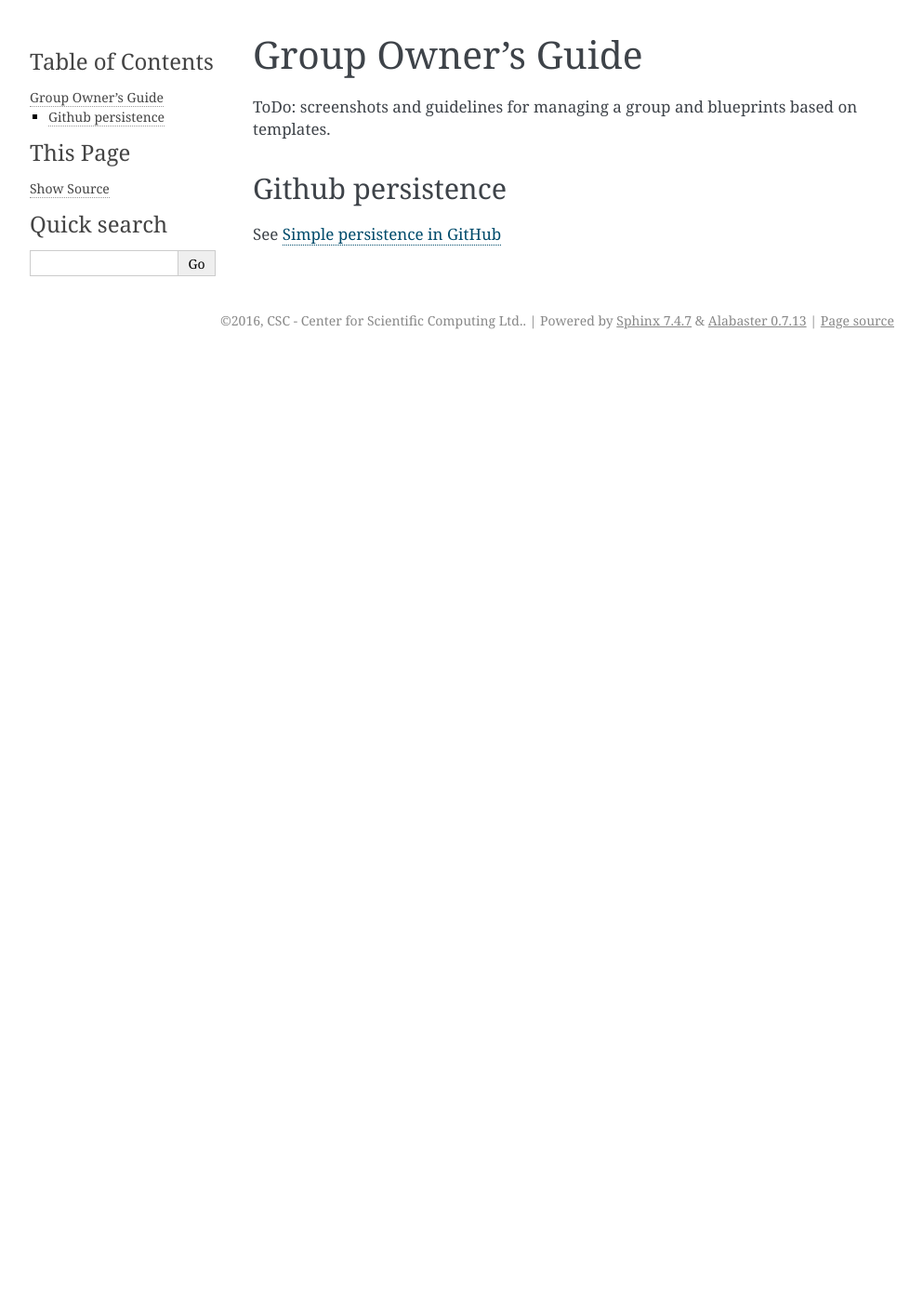
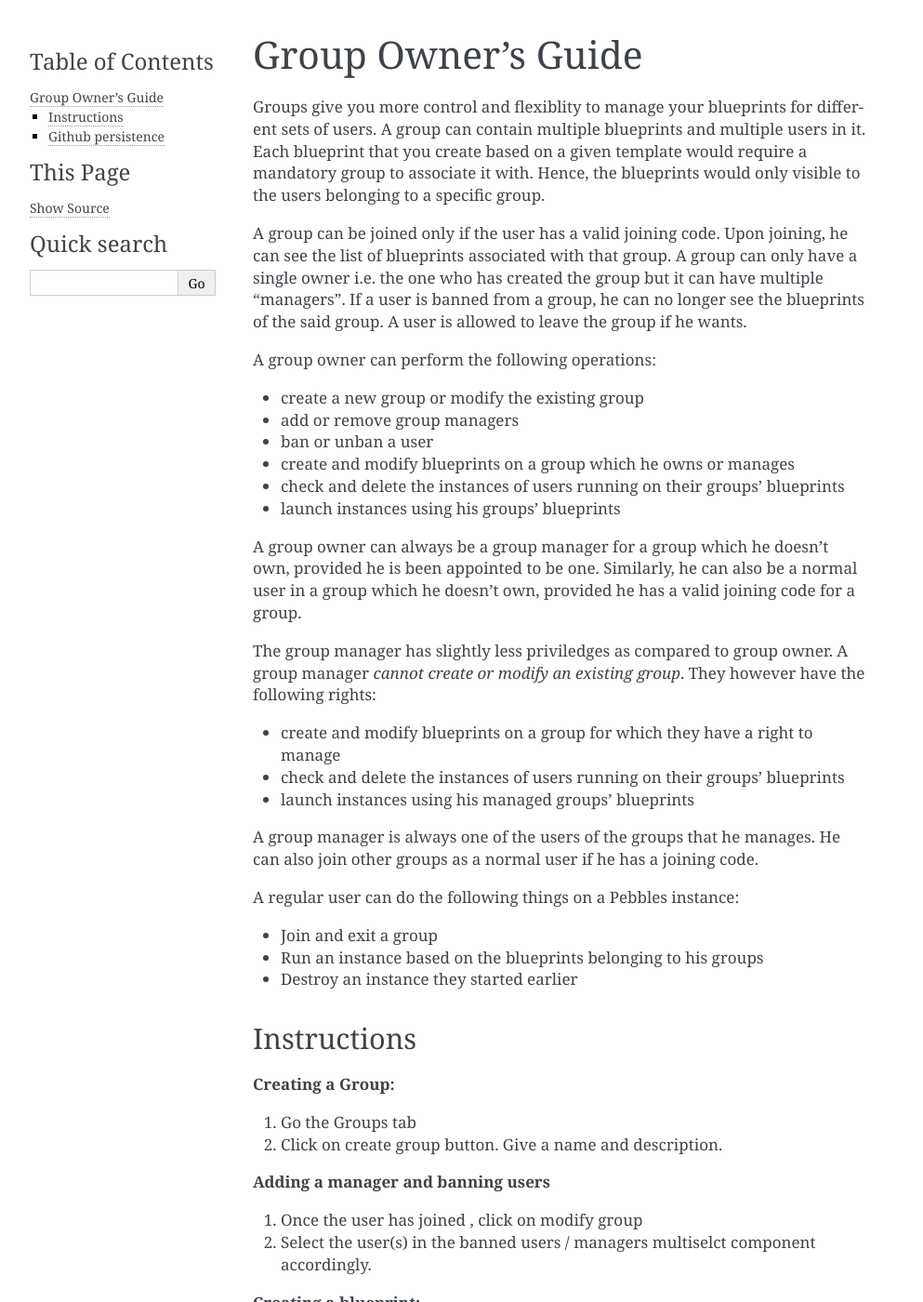
Before and after one commit to CSCfi/pebbles, a Sphinx documentation site: the page built from doc/source/group_owners_guide.rst, in a window 1280 px wide and 1400 px high. Shown: the whole window at 93% size, without its empty margins (148-1141 px from the left). Built offline with Sphinx 7.4.7, drawn with Linux system fonts in a browser that asks for light colours; some of the changed text lies outside the part shown.

Commit message:
Apurva's documentation about the user groups feature.

```diff
--- a/doc/source/group_owners_guide.rst
+++ b/doc/source/group_owners_guide.rst
@@ -3,8 +3,87 @@
 Group Owner's Guide
 *******************
 
-ToDo: screenshots and guidelines for managing a group and blueprints based on
-templates.
+Groups give you more control and flexiblity to manage your blueprints for
+different sets of users.  A group can contain multiple blueprints and multiple
+users in it. Each blueprint that you create based on a given template would
+require a mandatory group to associate it with. Hence, the blueprints would
+only visible to the users belonging to a specific group.
+
+A group can be joined only if the user has a valid joining code. Upon joining,
+he can see the list of blueprints associated with that group.  A group can only
+have a single owner i.e. the one who has created the group but it can have
+multiple "managers".  If a user is banned from a group, he can no longer see
+the blueprints of the said group.  A user is allowed to leave the group if he
+wants.
+
+A group owner can perform the following operations:
+
+* create a new group or modify the existing group
+* add or remove group managers
+* ban or unban a user
+* create and modify blueprints on a group which he owns or manages
+* check and delete the instances of users running on their groups' blueprints
+* launch instances using his groups' blueprints
+
+A group owner can always be a group manager for a group which he doesn't own,
+provided he is been appointed to be one.  Similarly, he can also be a normal
+user in a group which he doesn't own, provided he has a valid joining code for
+a group.
+
+
+The group manager has slightly less priviledges as compared to group owner. A
+group manager *cannot create or modify an existing group*.
+They however have the following rights:
+
+* create and modify blueprints on a group for which they have a right to manage
+* check and delete the instances of users running on their groups' blueprints
+* launch instances using his managed groups' blueprints
+
+A group manager is always one of the users of the groups that he manages. He
+can also join other groups as a normal user if he has a joining code.
+
+A regular user can do the following things on a Pebbles instance:
+
+* Join and exit a group
+* Run an instance based on the blueprints belonging to his groups
+* Destroy an instance they started earlier
+
+
+Instructions
+------------
+
+**Creating a Group:**
+
+1) Go the Groups tab
+
+2) Click on create group button. Give a name and description.
+
+**Adding a manager and banning users**
+
+1) Once the user has joined , click on modify group
+2) Select the user(s) in the banned users / managers multiselct component accordingly.
+
+**Creating a blueprint:**
+
+1) Click on Blueprints tab
+
+2) You will see a list of templates that admin has created for you to choose from. From any one of the template, click on Click Blueprint
+
+3) Then choose the group which you want the blueprint to be associated with, enter the name , description and other properties which you see (if you want to override the default values)
+
+4) Click on Activate to activate the blueprint for the users
+
+.. should this be for users instead?
+
+**To Join A Group:**
+
+1) Go to Accounts tab -> Join Group
+2) Enter the code provided by group admin or manager
+
+**To Leave A Group:**
+
+1) Go to Accounts tab
+2) From the list of groups , click on Exit Group for any of the groups
 
 
 Github persistence
```
Also changed, not shown: doc/source/index.rst (+10 -7 lines), doc/source/use_cases.rst (deleted, +0 -29 lines), pouta_blueprints/__init__.py (+84 -0 lines), 3 other files.
